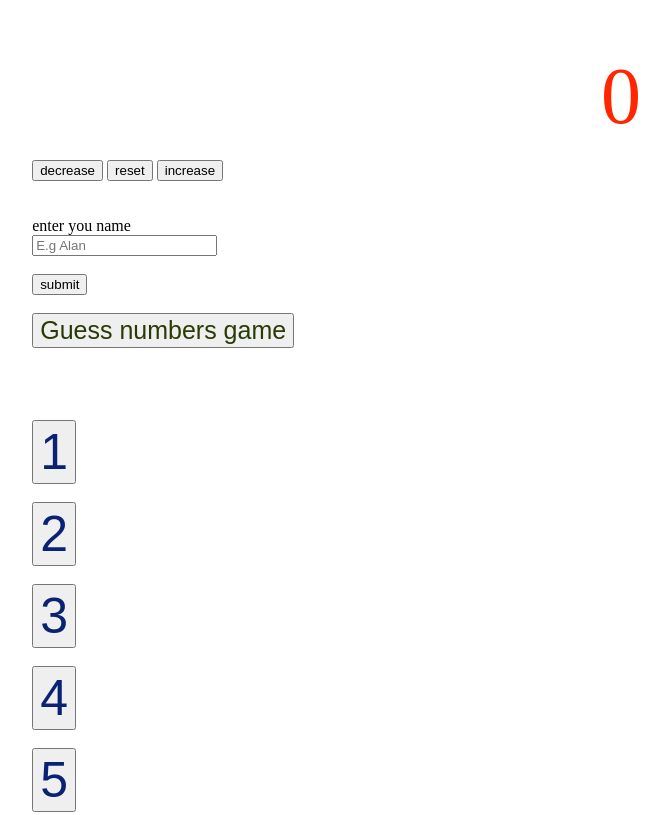
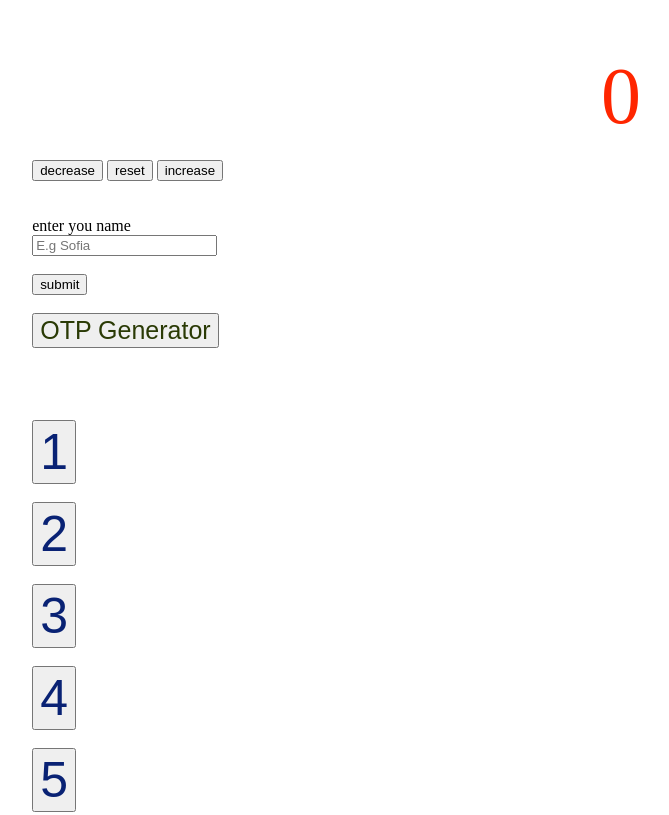
Before and after one commit to techla2019/js, a plain HTML site: page index.html in a window 1280 px wide. Shown: the top 815 px of the page, without its empty margins (19-688 px from the left). Drawn offline with Linux system fonts and the light colour scheme.

Commit message:
Update index.html

```diff
--- a/index.html
+++ b/index.html
@@ -17,11 +17,11 @@
 
 
 <label id="c4">enter you name</label> <br>
-<input type="text" id="c5" required placeholder="E.g Alan" ><br><br>
+<input type="text" id="c5" required placeholder="E.g Sofia" ><br><br>
 <button id="c7">submit</button><br>
 <label id="c6"></label> <br>
 
-<button type="button" id="c8">Guess numbers game</button> <br>
+<button type="button" id="c8">OTP Generator</button> <br>
 <label id="c9"></label><br>
 <label id="c10"></label><br>
 <label id="c11"></label><br>
```
